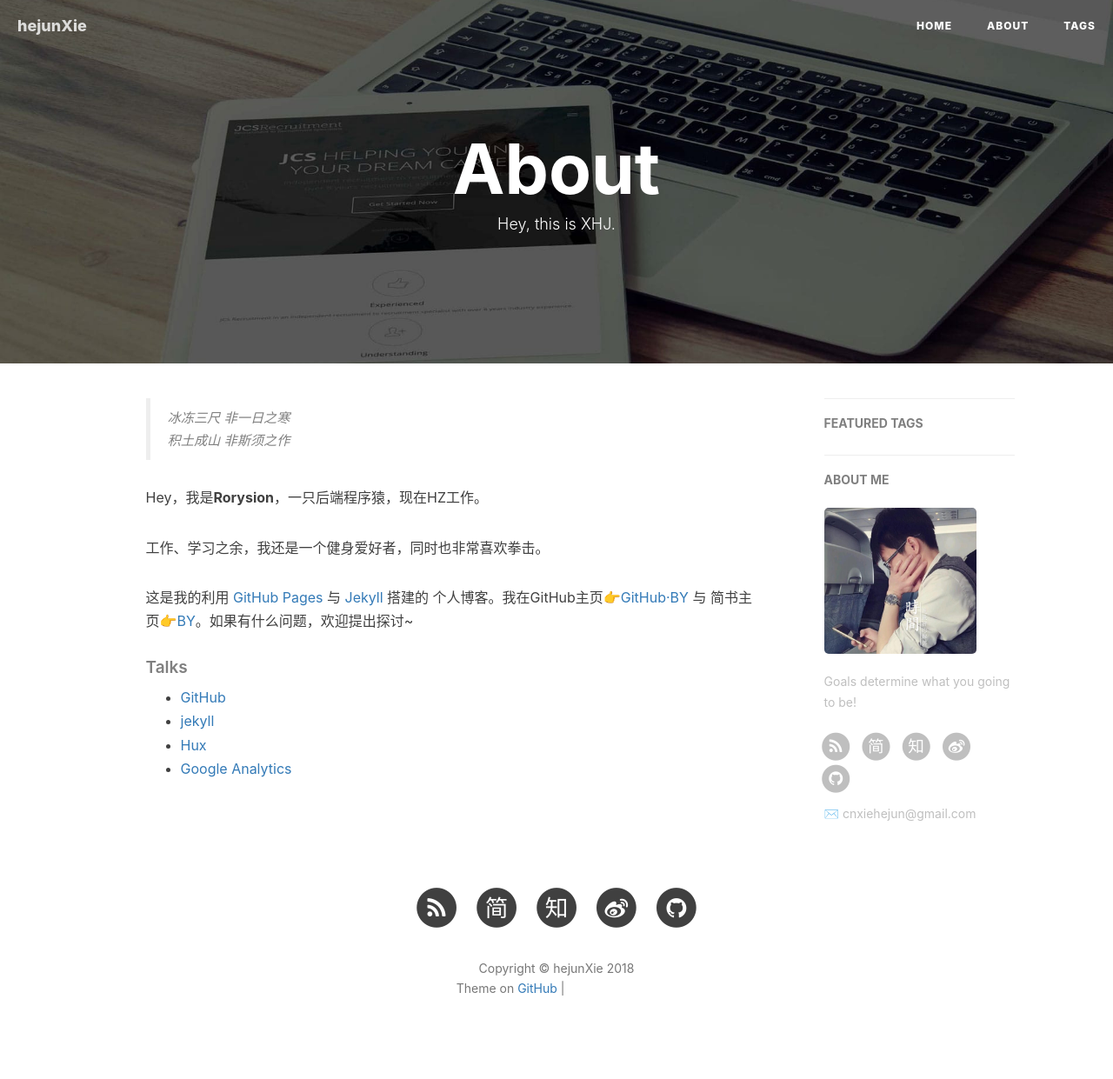
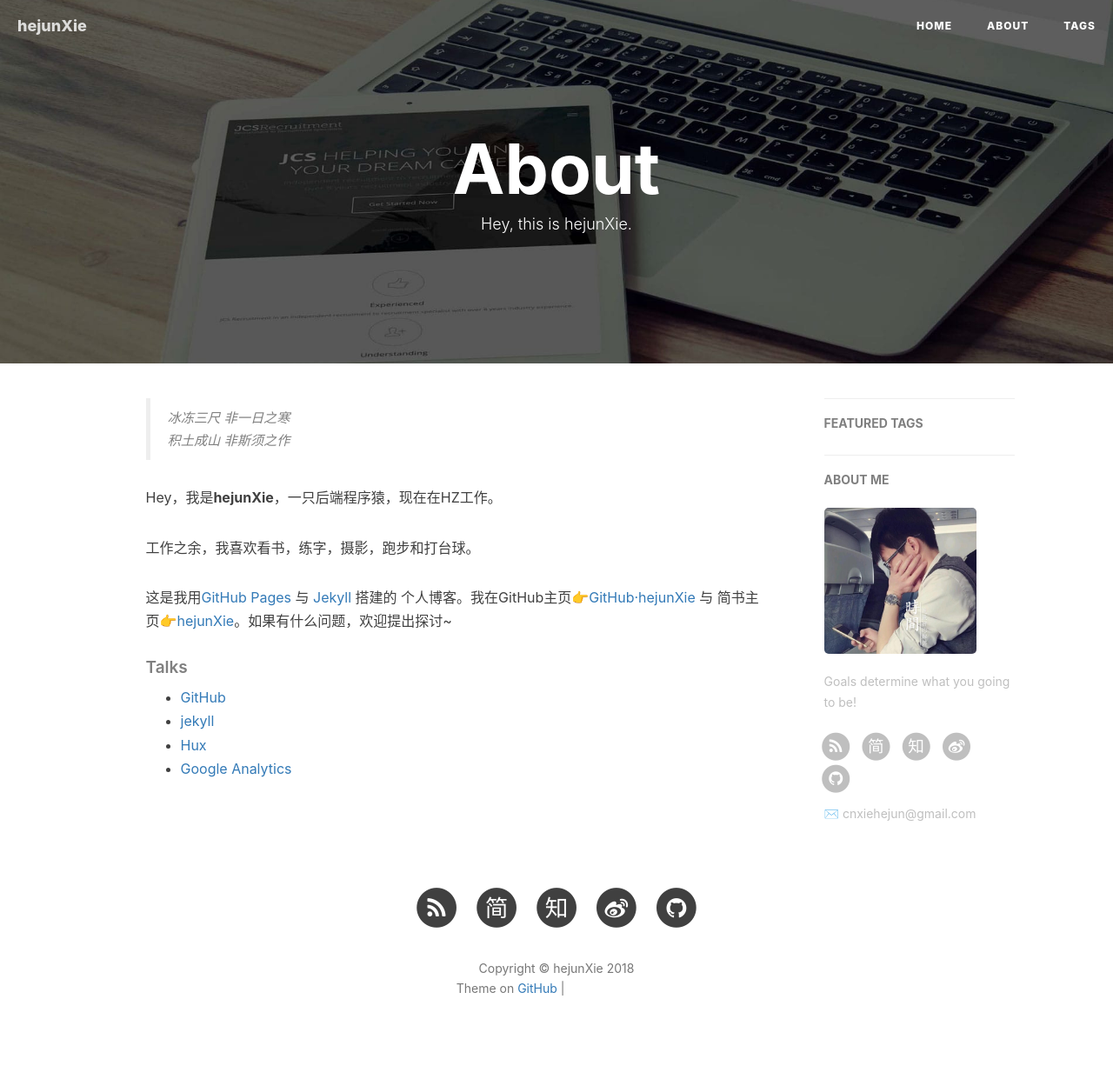
Before and after one commit to jasmineY/hejunXie.github.io, a Jekyll site: the page built from about.html, in a window 1280 px wide. Shown: the whole page at 87% size. Built offline with Jekyll 4.4.1, drawn with Linux system fonts in a browser that asks for light colours; nearby versions of some CDN libraries; comment, search, counter and statistics services are not loaded; grey boxes are pictures that could not be loaded.

Commit message:
feat: update for my producttion

```diff
--- a/about.html
+++ b/about.html
@@ -1,7 +1,7 @@
 ---
 layout: page
 title: "About"
-description: "Hey, this is XHJ."
+description: "Hey, this is hejunXie."
 header-img: "img/post-bg-rwd.jpg"
 ---
 
@@ -18,11 +18,11 @@ header-img: "img/post-bg-rwd.jpg"
     <blockquote><p>冰冻三尺 非一日之寒<br>
     积土成山 非斯须之作</p></blockquote>
 
-    <p>Hey，我是<strong>Rorysion</strong>，一只后端程序猿，现在HZ工作。</p>
+    <p>Hey，我是<strong>hejunXie</strong>，一只后端程序猿，现在在HZ工作。</p>
 
-    <p>工作、学习之余，我还是一个健身爱好者，同时也非常喜欢拳击。</p>
+    <p>工作之余，我喜欢看书，练字，摄影，跑步和打台球。</p>
 
-    <p>这是我的利用 <a href="https://pages.github.com/">GitHub Pages</a> 与 <a href="http://jekyll.com.cn/">Jekyll</a> 搭建的 个人博客。我在GitHub主页<a href="https://github.com/qiubaiying">👉GitHub·BY</a> 与 简书主页<a href="https://http://www.jianshu.com/u/e71990ada2fd">👉BY</a>。如果有什么问题，欢迎提出探讨~</p>
+    <p>这是我用<a href="https://pages.github.com/">GitHub Pages</a> 与 <a href="http://jekyll.com.cn/">Jekyll</a> 搭建的 个人博客。我在GitHub主页<a href="https://github.com/hejunXie">👉GitHub·hejunXie</a> 与 简书主页<a href="https://www.jianshu.com/users/d1cfb417bcf9">👉hejunXie</a>。如果有什么问题，欢迎提出探讨~</p>
 
     <p></p>
 
```
